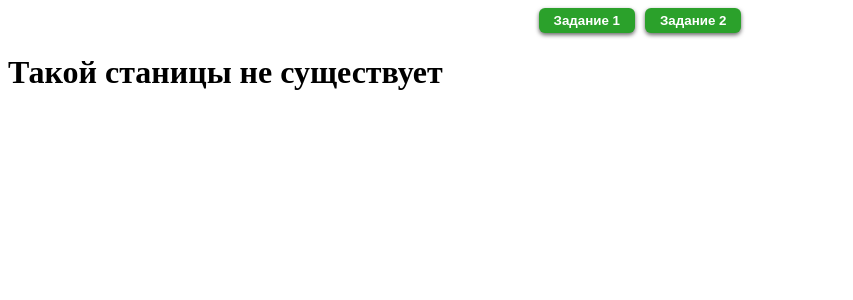
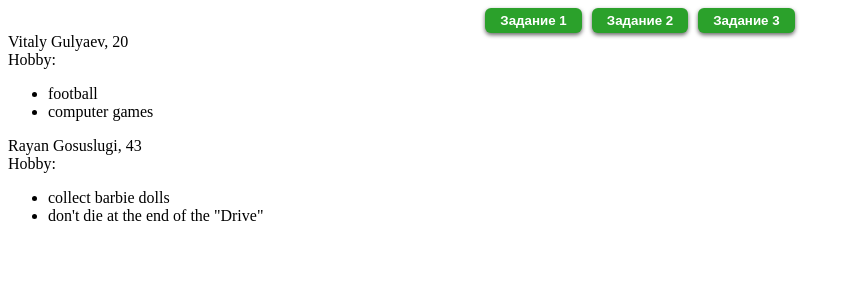
Before and after one commit to VitalyG17/AngularTasks, an Angular app: page /third-task in a window 1280 px wide. Shown: the top 300 px of the page, without its empty margins (0-853 px from the left). Built offline with nearby package versions, Linux system fonts and the light colour scheme; data requests are answered from the project's data file.

Commit message:
completed 3 task

```diff
--- a/package.json
+++ b/package.json
@@ -19,6 +19,7 @@
     "@angular/platform-browser": "^15.2.0",
     "@angular/platform-browser-dynamic": "^15.2.0",
     "@angular/router": "^15.2.0",
+    "json-server": "^1.0.0-beta.1",
     "rxjs": "~7.8.0",
     "tslib": "^2.3.0",
     "zone.js": "~0.12.0"
--- a/src/app/app-routing.module.ts
+++ b/src/app/app-routing.module.ts
@@ -3,6 +3,7 @@ import {RouterModule, Routes} from '@angular/router';
 import {FirstTaskComponent} from './pages/first-task/first-task.component';
 import {SecondTaskComponent} from './pages/second-task/second-task.component';
 import {ErrorPageComponent} from './pages/error-page/error-page.component';
+import {ThirdTaskComponent} from './pages/third-task/third-task.component';
 
 const routes: Routes = [
   {
@@ -12,6 +13,10 @@ const routes: Routes = [
   {
     path: 'second-task',
     component: SecondTaskComponent,
+  },
+  {
+    path: 'third-task',
+    component: ThirdTaskComponent,
   },
   {
     path: '**',
--- a/src/app/navigation/navigation.component.html
+++ b/src/app/navigation/navigation.component.html
@@ -1,4 +1,5 @@
 <nav class="navigation">
   <button [routerLink]="['/']" routerLinkActive="active">Задание 1</button>
   <button [routerLink]="['/second-task']" routerLinkActive="active">Задание 2</button>
+  <button [routerLink]="['/third-task']" routerLinkActive="active">Задание 3</button>
 </nav>
--- a/src/app/pages/second-task/second-task.component.ts
+++ b/src/app/pages/second-task/second-task.component.ts
@@ -7,9 +7,9 @@ import {Component} from '@angular/core';
 })
 export class SecondTaskComponent {
   protected currentDate: Date = new Date();
-  protected oneDayTime: number = 24 * 60 * 60 * 1000;
 
   protected changeDay(increment: number): void {
-    this.currentDate = new Date(this.currentDate.getTime() + increment * this.oneDayTime);
+    const oneDayTime: number = 24 * 60 * 60 * 1000;
+    this.currentDate = new Date(this.currentDate.getTime() + increment * oneDayTime);
   }
 }
--- /dev/null
+++ b/src/app/pages/third-task/third-task.component.html
@@ -0,0 +1,7 @@
+<div *ngFor="let user of users">
+  <span>{{ user.name }} {{user.surname}}, {{ user.age }}</span>
+  <br>Hobby:
+  <ul>
+    <li *ngFor="let hobby of user.hobby">{{ hobby }}</li>
+  </ul>
+</div>
--- /dev/null
+++ b/src/app/pages/third-task/third-task.component.ts
@@ -0,0 +1,19 @@
+import {Component, OnInit} from '@angular/core';
+import {HttpService, User} from 'src/app/services/http.service';
+
+@Component({
+  selector: 'app-third-task',
+  templateUrl: './third-task.component.html',
+  styleUrls: ['./third-task.component.scss'],
+})
+export class ThirdTaskComponent implements OnInit {
+  protected users: User[] = [];
+
+  constructor(private httpService: HttpService) {}
+
+  public ngOnInit(): void {
+    this.httpService.getData().subscribe((users: User[]): void => {
+      this.users = users;
+    });
+  }
+}
--- /dev/null
+++ b/src/app/services/http.service.ts
@@ -0,0 +1,31 @@
+import {Injectable} from '@angular/core';
+import {HttpClient} from '@angular/common/http';
+import {catchError, Observable, of} from 'rxjs';
+
+export class User {
+  constructor(
+    public id: number,
+    public name: string,
+    public surname: string,
+    public age: number,
+    public hobby: string[],
+  ) {}
+}
+
+@Injectable({
+  providedIn: 'root',
+})
+export class HttpService {
+  private readonly url: string = 'http://localhost:3000/users';
+
+  constructor(private readonly http: HttpClient) {}
+
+  public getData(): Observable<User[]> {
+    return this.http.get<User[]>(this.url).pipe(
+      catchError((err: unknown) => {
+        console.error('Error!', err);
+        return of([]);
+      }),
+    );
+  }
+}
--- /dev/null
+++ b/src/db.json
@@ -0,0 +1,22 @@
+{
+  "users": [
+    {
+      "id": 1,
+      "name": "Vitaly",
+      "surname": "Gulyaev",
+      "age": 20,
+      "hobby": [
+        "football", "computer games"
+      ]
+    },
+    {
+      "id": 2,
+      "name": "Rayan",
+      "surname": "Gosuslugi",
+      "age": 43,
+      "hobby": [
+        "collect barbie dolls", "don't die at the end of the \"Drive\""
+      ]
+    }
+  ]
+}
```
Also changed, not shown: src/app/app.module.ts (+15 -5 lines), src/app/pages/third-task/third-task.component.scss (added), 1 other file (tests, documents, lock files or other folders).
